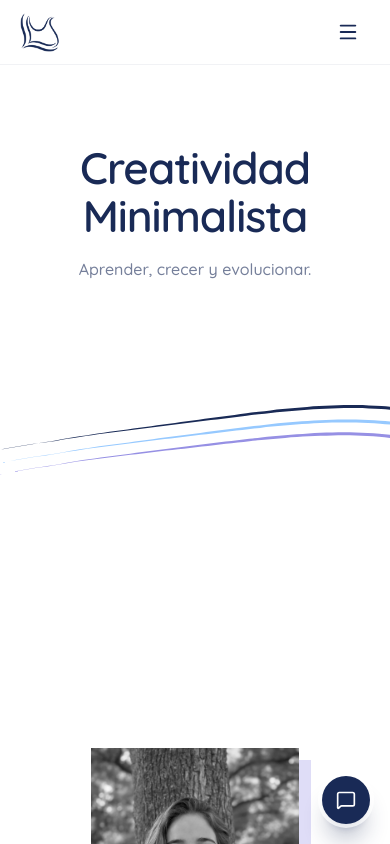
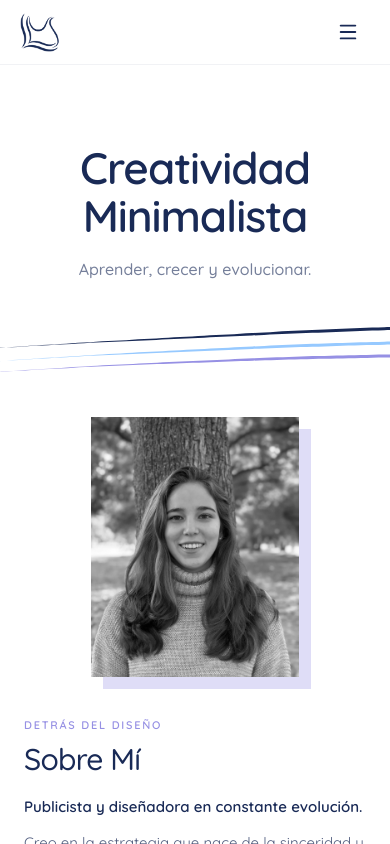
Before and after one commit to laramarcosimo/Portfolio, a React (Vite) app: page / in a window 390 px wide. Shown: the top 844 px of the page. Built offline with nearby package versions, Linux system fonts and the light colour scheme.

Commit message:
Mobile: single line set between title and photo, flatter project lines; remove floating chat; curriculum lines under photo
Co-Authored-By: Claude Sonnet 5 <noreply@anthropic.com>

```diff
--- a/src/components/FloatingAction.jsx
+++ /dev/null
@@ -1,26 +0,0 @@
-import { AnimatePresence, motion } from 'framer-motion'
-import { ArrowUp, MessageSquare } from 'lucide-react'
-import { Link, useLocation } from 'react-router-dom'
-
-/** Botón flotante: lleva a Contacto; en la página de contacto sirve para volver arriba. */
-export default function FloatingAction() {
-  const { pathname } = useLocation()
-  const atContact = pathname === '/contacto'
-  const cls =
-    'fixed bottom-[max(1.25rem,env(safe-area-inset-bottom))] right-5 z-40 sm:bottom-6 sm:right-6 grid h-12 w-12 place-items-center rounded-full bg-navy text-white shadow-xl shadow-navy/30 ring-4 ring-white/70'
-  return (
-    <AnimatePresence mode="wait">
-      <motion.div key={atContact ? 'top' : 'chat'} initial={{ scale: 0 }} animate={{ scale: 1 }} exit={{ scale: 0 }} whileHover={{ scale: 1.08 }} whileTap={{ scale: 0.95 }} className={cls}>
-        {atContact ? (
-          <button aria-label="Volver arriba" onClick={() => window.scrollTo({ top: 0, behavior: 'smooth' })} className="grid h-full w-full place-items-center">
-            <ArrowUp size={20} />
-          </button>
-        ) : (
-          <Link to="/contacto" aria-label="Ir a contacto" className="grid h-full w-full place-items-center">
-            <MessageSquare size={20} />
-          </Link>
-        )}
-      </motion.div>
-    </AnimatePresence>
-  )
-}
--- a/src/components/HorizontalProjects.jsx
+++ b/src/components/HorizontalProjects.jsx
@@ -8,8 +8,9 @@ const COLORS = ['#192a56', '#96c9ff', '#9690e4']
 
 // Las tres líneas onduladas de la marca: a la vez adorno y progreso. Se dibujan de izquierda a derecha
 // según avanza el scroll (cada una con distinta inercia) y flotan con un vaivén continuo.
-function ProgressLines({ progress }) {
-  const d = 'M0 34 C 120 6 240 62 380 34 S 640 6 780 34 S 1040 62 1200 30'
+function ProgressLines({ progress, flat }) {
+  // En móvil el trazado es casi recto (la misma ondulación se vería mucho más pronunciada en un ancho estrecho)
+  const d = flat ? 'M0 34 C 300 28 600 40 900 34 S 1100 31 1200 34' : 'M0 34 C 120 6 240 62 380 34 S 640 6 780 34 S 1040 62 1200 30'
   const springs = [progress[0], progress[1], progress[2]]
   return (
     <svg viewBox="0 0 1200 96" preserveAspectRatio="none" aria-hidden="true" className="absolute inset-x-[8vw] bottom-[4vh] z-10 h-[10vh] w-[84vw]">
@@ -67,14 +68,14 @@ export default function HorizontalProjects() {
   const reduce = useReducedMotion()
   const targetRef = useRef(null)
   const trackRef = useRef(null)
-  const [dims, setDims] = useState({ dist: 0, vh: 0 })
+  const [dims, setDims] = useState({ dist: 0, vh: 0, vw: 1200 })
 
   // Recorrido horizontal = ancho del carril − ancho de pantalla; altura de la sección = recorrido + pantalla
   useLayoutEffect(() => {
     const measure = () => {
       const track = trackRef.current
       if (!track) return
-      setDims({ dist: Math.max(0, track.scrollWidth - window.innerWidth), vh: window.innerHeight })
+      setDims({ dist: Math.max(0, track.scrollWidth - window.innerWidth), vh: window.innerHeight, vw: window.innerWidth })
     }
     measure()
     const ro = new ResizeObserver(measure)
@@ -164,7 +165,7 @@ export default function HorizontalProjects() {
           {end}
         </motion.div>
 
-        <ProgressLines progress={lines} />
+        <ProgressLines progress={lines} flat={dims.vw < 640} />
       </div>
     </section>
   )
--- a/src/components/Layout.jsx
+++ b/src/components/Layout.jsx
@@ -2,7 +2,6 @@ import { useEffect } from 'react'
 import { Outlet, useLocation } from 'react-router-dom'
 import Navbar from './Navbar'
 import Footer from '../sections/Footer'
-import FloatingAction from './FloatingAction'
 
 // Al cambiar de página vuelve arriba (o va al ancla si la URL la trae).
 function ScrollToTop() {
@@ -22,7 +21,6 @@ export default function Layout() {
       <Navbar />
       <Outlet />
       <Footer phone={pathname === '/contacto' ? 'phoneIntl' : 'phone'} />
-      <FloatingAction />
     </>
   )
 }
--- a/src/lib/homeRoutes.js
+++ b/src/lib/homeRoutes.js
@@ -12,6 +12,8 @@ export function heroAboutRoute(W, r) {
   const A = r['sobre-mi']
   const C = r['about-content']
   const k = W < 700 ? 0.55 : 1
+  // Móvil: un único juego de tres líneas, justo entre el titular y el retrato (sin huecos)
+  if (W < 700) return zigzag(W, [{ y: H.b - 6, amp: 15, drift: -22 }])
   return zigzag(W, [
     { y: H.t + 0.7 * (H.b - H.t), amp: 64 * k, drift: -130 * k }, // Hero: nace a la izquierda y asciende
     { y: A.t + (W < 700 ? 84 : 150), amp: 38 * k, drift: 70 * k }, // Sobre Mí: por encima del retrato
--- a/src/pages/Curriculum.jsx
+++ b/src/pages/Curriculum.jsx
@@ -67,16 +67,17 @@ export default function Curriculum() {
 
   return (
     <main>
-      <RibbonBanner height={190} />
-
-      <header className="mx-auto max-w-3xl px-5 pt-14 text-center sm:px-8">
+      <header className="mx-auto max-w-3xl px-5 pt-10 text-center sm:px-8 sm:pt-14">
         <img src={img('about/retrato')} alt={site.name} className="mx-auto h-32 w-32 rounded-full object-cover object-top shadow-lg ring-4 ring-white" />
         <h1 className="mt-5 font-serif text-4xl font-medium tracking-tight text-navy">{site.name}</h1>
         <p className="mt-2 text-sm font-medium text-navy/70">{cv.subtitle}</p>
       </header>
 
+      {/* Las líneas van justo debajo de la foto y el nombre, integradas con la cabecera */}
+      <RibbonBanner height={140} className="mt-4" />
+
       {/* Navegación interna en móvil: chips que se quedan fijos bajo la barra superior */}
-      <nav aria-label="Secciones del currículum" className="sticky top-16 z-40 mt-10 border-y border-navy/5 bg-white/90 backdrop-blur-md lg:hidden">
+      <nav aria-label="Secciones del currículum" className="sticky top-16 z-40 border-y border-navy/5 bg-white/90 backdrop-blur-md lg:hidden">
         <ul className="no-scrollbar mx-auto flex max-w-4xl gap-2 overflow-x-auto px-5 py-2.5">
           {nav.map(([id, label]) => (
             <li key={id} className="shrink-0">
--- a/src/sections/About.jsx
+++ b/src/sections/About.jsx
@@ -9,7 +9,7 @@ const pill =
 export default function About() {
   return (
     // En móvil menos aire vertical (las líneas ocupan esas zonas) y texto algo mayor para leer bien
-    <section id="sobre-mi" className="relative pb-44 pt-36 sm:pb-64 sm:pt-80">
+    <section id="sobre-mi" className="relative pb-24 pt-14 sm:pb-64 sm:pt-80">
       <div id="about-content" className="relative z-10 mx-auto max-w-3xl px-6 sm:px-8">
         <div className="grid items-center gap-10 md:grid-cols-[15rem_1fr] md:gap-14">
           {/* Retrato real en blanco y negro, con el bloque lavanda desplazado detrás */}
--- a/src/sections/Hero.jsx
+++ b/src/sections/Hero.jsx
@@ -4,7 +4,7 @@ import { hero } from '../data/content'
 export default function Hero() {
   return (
     // En móvil el hero es más bajo (no una pantalla vacía) y el titular más grande y equilibrado
-    <section id="inicio" className="relative min-h-[64svh] sm:min-h-[calc(100svh-4rem)]">
+    <section id="inicio" className="relative pb-20 sm:min-h-[calc(100svh-4rem)] sm:pb-0">
       <div className="relative z-10 px-6 pt-20 text-center sm:pt-24">
         <motion.h1
           initial={{ opacity: 0, y: 20 }}
```
